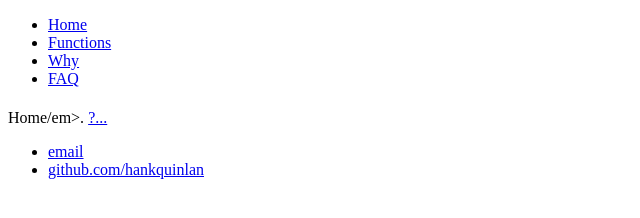
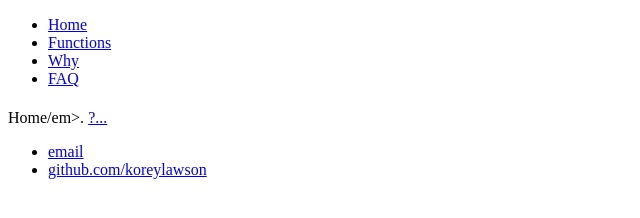
Before and after one commit to KoreyLawson/KoreyLawson.github.io, a plain HTML site: page index.html in a window 1280 px wide. Shown: the full height of the page, 0-640 px from the left. Drawn offline with Linux system fonts and the light colour scheme.

Commit message:
Update index.html

```diff
--- a/index.html
+++ b/index.html
@@ -21,7 +21,7 @@
 		<footer>
     		<ul>
         		<li><a href="mailto:lawsonkorey39@gmail.com">email</a></li>
-        		<li><a href="https://github.com/koreylawson">github.com/hankquinlan</a></li>
+        		<li><a href="https://github.com/koreylawson">github.com/koreylawson</a></li>
 			</ul>
 		</footer>
 	</body>
```
